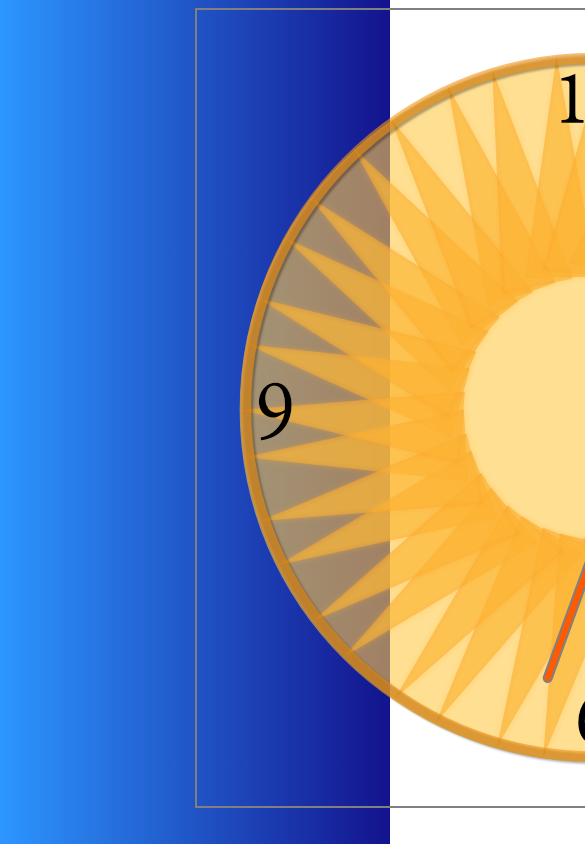
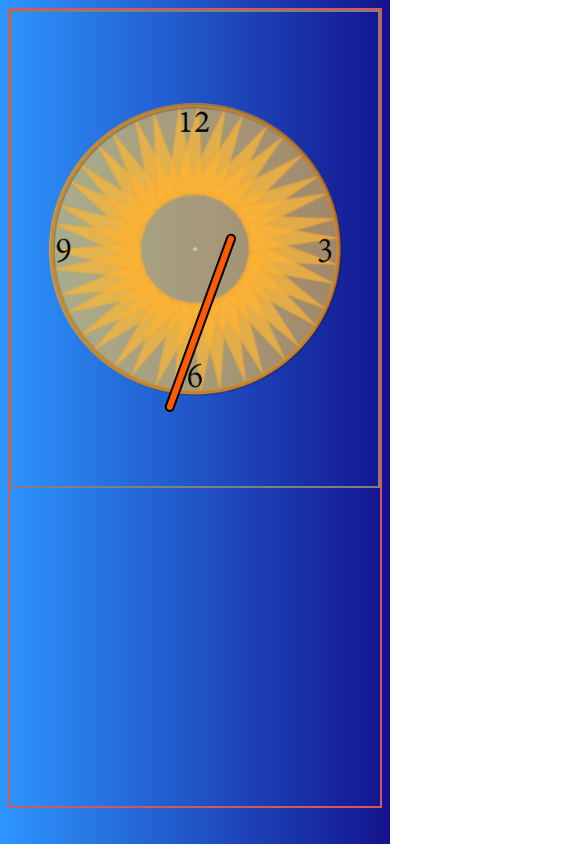
Before and after one commit to typinghands/JS30-02-JSclock, a plain HTML site: page index.html in a window 390 px wide. Shown: the top 844 px of the page, 585 px wide, since content can reach past the window. Drawn offline with Linux system fonts and the light colour scheme.

Commit message:
position currently working, @experimenting more responsive approach

```diff
--- a/index.html
+++ b/index.html
@@ -72,22 +72,27 @@
         font-size: 1.3rem;
       }
 
+      article {
+        height: 800px;
+
+        border: rgb(209, 89, 89) 2px solid;
+      }
+
       .sunImage {
         background: url("images/sun.png") no-repeat center;
-        border: grey 2px solid;
+        background-size: 300px;
 
-        height: 800px;
-        width: 800px;
+        height: 60%;
 
         position: relative;
-        left: 50%;
+
+        border: grey 2px solid;
       }
 
       .hourHand {
         background: #ff5a00;
         border: 2px black solid;
         border-radius: 40px;
-        border: grey 2px solid;
 
         height: 40%;
         width: 10px;
@@ -101,7 +106,9 @@
     </style>
   </head>
   <body>
-    <article class="sunImage"><div class="hourHand"></div></article>
+    <article>
+      <div class="sunImage"><div class="hourHand"></div></div>
+    </article>
   </body>
   <script>
     const hourHand = document.querySelector(".hourHand");
```
